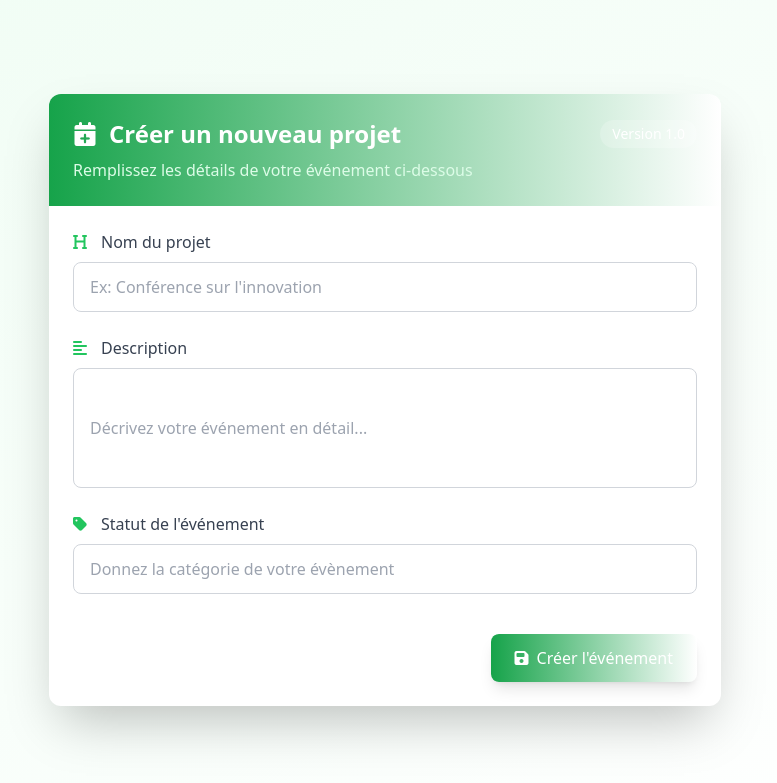
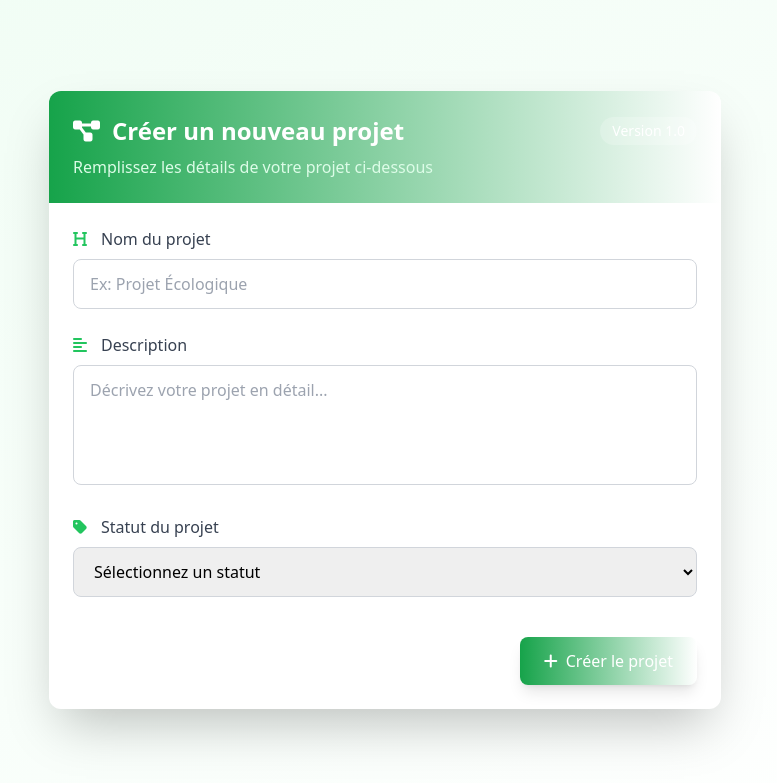
Before and after one commit to EncoreUnHugo/PlatformAsso, a PHP site: page /vue/ajoutProjet.html in a window 1280 px wide. Shown: the top 783 px of the page, without its empty margins (255-1032 px from the left). Run offline with PHP 8.4, Linux system fonts and the light colour scheme; some libraries are stand-ins or nearby versions.

Commit message:
résolution du problème d'ajout evenement et projet

```diff
--- a/WEBSITE/controleur/controleurAjoutProjet.php
+++ b/WEBSITE/controleur/controleurAjoutProjet.php
@@ -20,7 +20,7 @@ class ControleurAjoutProjet {
         $P = Projet::ajoutProjet($n,$de,$s);
 
         if($P)
-            ControleurProjet::lireObjets();
+        ControleurProjet::lireObjets();
         else {
             ControleurAccueil::afficherAccueil();
         }
--- a/WEBSITE/modele/evenement.php
+++ b/WEBSITE/modele/evenement.php
@@ -102,7 +102,7 @@ require_once("modele/modele.php");
                 <!-- CTA Buttons -->
                 <div class="flex flex-wrap gap-4">
                     <button class="flex-1 bg-indigo-600 hover:bg-indigo-700 text-white font-bold py-3 px-6 rounded-lg transition duration-300 flex items-center justify-center">
-                        <i class="far fa-calendar-plus mr-2"></i> Ajouter au calendrier
+                        <i class="far fa-calendar-plus mr-2"></i> Participer
                     </button>
                     <button class="flex-1 bg-white hover:bg-gray-100 text-indigo-600 font-bold py-3 px-6 rounded-lg border border-indigo-600 transition duration-300 flex items-center justify-center">
                         <i class="fas fa-share-alt mr-2"></i> Partager
--- a/WEBSITE/modele/projet.php
+++ b/WEBSITE/modele/projet.php
@@ -155,18 +155,18 @@ require_once("modele/modele.php");
 
     public static function ajoutProjet($n,$de,$s){
 
-        $requete = "INSERT INTO Projet (nom,`description`,statut) VALUES (:tag_n,:tag_de,:tag_s)";
+        $requete = "INSERT INTO Projet (nom,description,statut) VALUES (:tag_n,:tag_de,:tag_s)";
 
         $req_prep = Connexion::pdo()->prepare($requete);
 
-        $valM = array(
+        $valP = array(
             ":tag_n" => $n,
             ":tag_de" => $de,
             ":tag_s" => $s,
         );
 
     try {
-        $req_prep -> execute($valM);
+        $req_prep -> execute($valP);
         return true;
     } catch(PDOException $e) {
         return false;
--- a/WEBSITE/vue/ajoutEvenement.html
+++ b/WEBSITE/vue/ajoutEvenement.html
@@ -52,7 +52,7 @@
         </div>
 
         <!-- Formulaire -->
-        <form class="p-6 space-y-6" id="eventForm" action="index.php?controleur=ControleurAjoutEvenement&action=creerEvenement" method="post" onsubmit="return validateForm()">
+        <form class="p-6 space-y-6" id="eventForm" action="index.php?controleur=controleurAjoutEvenement&action=creerEvenement" method="post" onsubmit="return validateForm()">
             <!-- Titre de l'événement -->
             <div class="space-y-2">
                 <label class="block text-gray-700 font-medium flex items-center">
--- a/WEBSITE/vue/ajoutProjet.html
+++ b/WEBSITE/vue/ajoutProjet.html
@@ -3,7 +3,7 @@
 <head>
     <meta charset="UTF-8">
     <meta name="viewport" content="width=device-width, initial-scale=1.0">
-    <title>Création dun Projet</title>
+    <title>Création d'un Projet</title>
     <script src="https://cdn.tailwindcss.com"></script>
     <link rel="stylesheet" href="https://cdnjs.cloudflare.com/ajax/libs/font-awesome/6.4.0/css/all.min.css">
     <style>
@@ -36,6 +36,27 @@
             box-shadow: 0 0 0 3px rgba(99, 102, 241, 0.2);
         }
     </style>
+    <script>
+        function validateForm() {
+            const nom = document.getElementById('nom').value;
+            const description = document.getElementById('description').value;
+            const statut = document.getElementById('statut').value;
+
+            if (!nom.trim()) {
+                alert('Le nom du projet est requis');
+                return false;
+            }
+            if (!description.trim()) {
+                alert('La description du projet est requise');
+                return false;
+            }
+            if (!statut.trim()) {
+                alert('Le statut du projet est requis');
+                return false;
+            }
+            return true;
+        }
+    </script>
 </head>
 <body class="bg-gradient-to-br from-green-50 to-greenyellow-100 min-h-screen flex items-center justify-center p-4">
     <div class="max-w-2xl w-full bg-white rounded-xl shadow-2xl overflow-hidden animate-fade-in">
@@ -43,27 +64,24 @@
         <div class="bg-gradient-to-r from-green-600 to-greenyellow-500 p-6 text-white">
             <div class="flex items-center justify-between">
                 <h1 class="text-2xl font-bold flex items-center">
-                    <i class="fas fa-calendar-plus mr-3"></i>
+                    <i class="fas fa-project-diagram mr-3"></i>
                     Créer un nouveau projet
                 </h1>
                 <span class="bg-white bg-opacity-20 px-3 py-1 rounded-full text-sm">Version 1.0</span>
             </div>
-            <p class="mt-2 text-green-100">Remplissez les détails de votre événement ci-dessous</p>
+            <p class="mt-2 text-green-100">Remplissez les détails de votre projet ci-dessous</p>
         </div>
 
         <!-- Formulaire -->
-        <form class="p-6 space-y-6" id="eventForm" action="index.php?controleur=ControleurAjoutEvenement&action=creerEvenement" method="post" onsubmit="return validateForm()">
-            <!-- Titre de l'événement -->
+        <form class="p-6 space-y-6" id="projectForm" action="index.php?controleur=controleurAjoutProjet&action=creerProjet" method="post" onsubmit="return validateForm()">
+            <!-- Nom du projet -->
             <div class="space-y-2">
                 <label class="block text-gray-700 font-medium flex items-center">
                     <i class="fas fa-heading text-green-500 mr-2 w-5"></i>
                     Nom du projet
                 </label>
                 <div class="relative">
-                    <input type="text" name="nom" id="nom" required class="w-full px-4 py-3 rounded-lg border border-gray-300 focus:border-green-500 focus:ring-2 focus:ring-green-200 transition duration-200" placeholder="Ex: Conférence sur l'innovation">
-                    <div class="absolute inset-y-0 right-0 flex items-center pr-3 pointer-events-none">
-                        <i class="fas fa-check-circle text-green-500 opacity-0 input-valid-icon"></i>
-                    </div>
+                    <input type="text" name="nom" id="nom" required class="w-full px-4 py-3 rounded-lg border border-gray-300 focus:border-green-500 focus:ring-2 focus:ring-green-200 transition duration-200" placeholder="Ex: Projet Écologique">
                 </div>
             </div>
 
@@ -73,29 +91,31 @@
                     <i class="fas fa-align-left text-green-500 mr-2 w-5"></i>
                     Description
                 </label>
-                <input type="text" name="description" id="description" class="w-full px-4 py-3 rounded-lg border border-gray-300 custom-textarea" placeholder="Décrivez votre événement en détail...">
+                <textarea name="description" id="description" required class="w-full px-4 py-3 rounded-lg border border-gray-300 custom-textarea" placeholder="Décrivez votre projet en détail..."></textarea>
             </div>
 
-            <!-- Type d'événement -->
+            <!-- Statut -->
             <div class="space-y-2">
                 <label class="block text-gray-700 font-medium flex items-center">
                     <i class="fas fa-tag text-green-500 mr-2 w-5"></i>
-                    Statut de l'événement
+                    Statut du projet
                 </label>
-                <input type="text" name="statut" id="statut" class="w-full px-4 py-3 rounded-lg border border-gray-300 focus:border-green-500 focus:ring-2 focus:ring-green-200 transition duration-200" placeholder="Donnez la catégorie de votre évènement">
-
+                <select name="statut" id="statut" required class="w-full px-4 py-3 rounded-lg border border-gray-300 focus:border-green-500 focus:ring-2 focus:ring-green-200 transition duration-200">
+                    <option value="">Sélectionnez un statut</option>
+                    <option value="En cours">En cours</option>
+                    <option value="En attente">En attente</option>
+                    <option value="Terminé">Terminé</option>
+                </select>
             </div>
 
             <!-- Boutons d'action -->
             <div class="flex flex-col sm:flex-row justify-end gap-3 pt-4">
                 <button type="submit" class="px-6 py-3 rounded-lg bg-gradient-to-r from-green-600 to-greenyellow-500 text-white hover:from-green-700 hover:to-greenyellow-600 transition duration-200 font-medium flex items-center justify-center shadow-lg hover:shadow-xl transform hover:-translate-y-0.5">
-                    <i class="fas fa-save mr-2"></i>
-                    Créer l'événement
+                    <i class="fas fa-plus mr-2"></i>
+                    Créer le projet
                 </button>
             </div>
         </form>
     </div>
-
-
 </body>
 </html>
```
Also changed, not shown: WEBSITE/modele/membre.php (+2 -9 lines).
